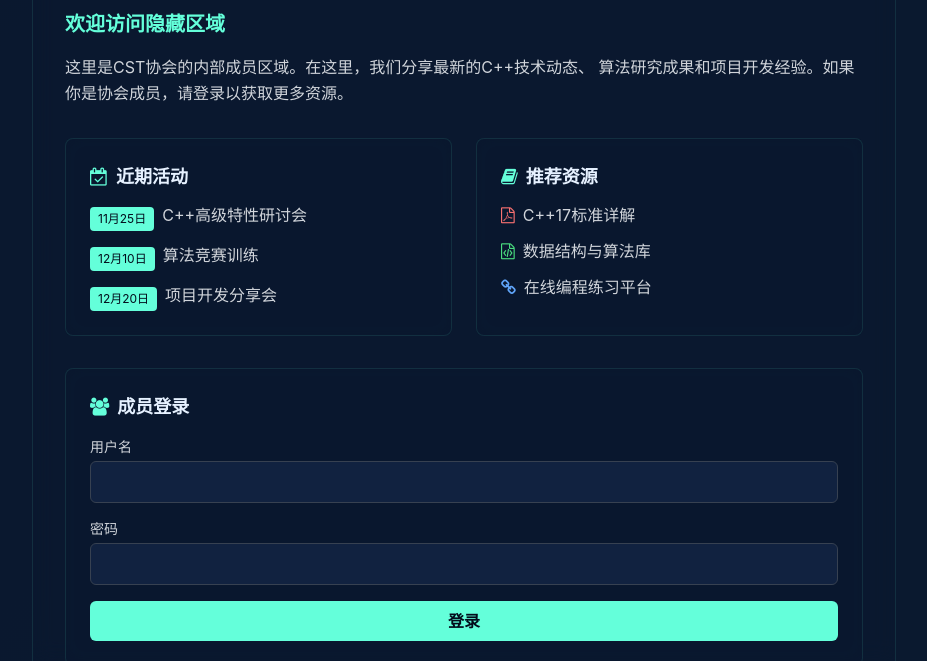
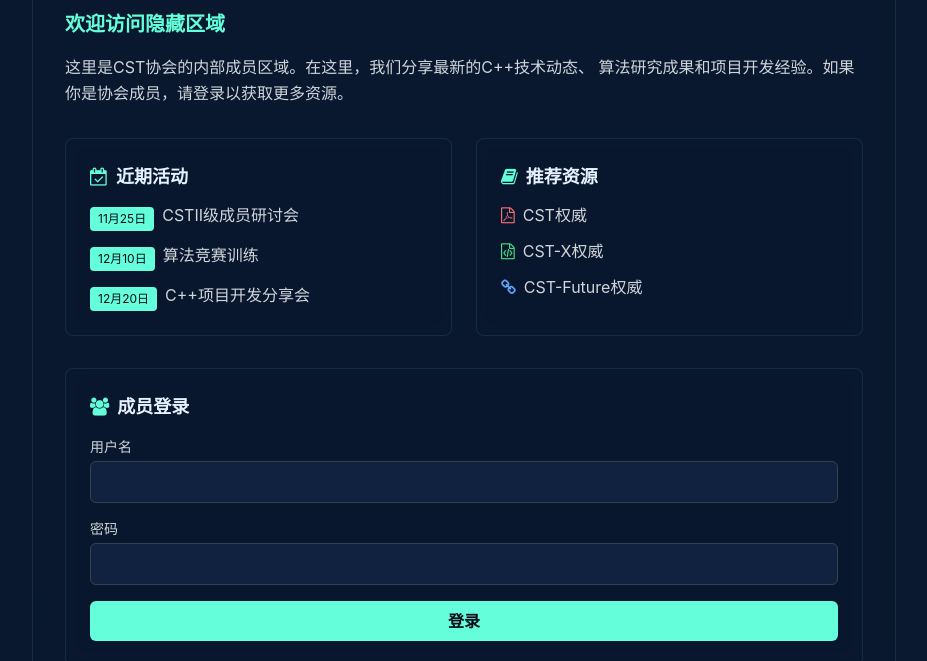
Before and after one commit to yonghenstar/c-codeweb, a plain HTML site: page code/1.html in a window 1280 px wide. Both pictures are taken after a click on the element "CST协会代码分享平台 | 2025". Shown: the part 139-800 px from the top of the page, without its empty margins (176-1103 px from the left). Drawn offline with nearby package versions, Linux system fonts and the light colour scheme.

Commit message:
Update 1.html

```diff
--- a/code/1.html
+++ b/code/1.html
@@ -344,7 +344,7 @@
                         <ul class="text-gray-300 space-y-3">
                             <li class="flex items-start">
                                 <span class="text-xs bg-secondary text-dark px-2 py-1 rounded mr-2 mt-1">11月25日</span>
-                                <span>C++高级特性研讨会</span>
+                                <span>CSTII级成员研讨会</span>
                             </li>
                             <li class="flex items-start">
                                 <span class="text-xs bg-secondary text-dark px-2 py-1 rounded mr-2 mt-1">12月10日</span>
@@ -352,7 +352,7 @@
                             </li>
                             <li class="flex items-start">
                                 <span class="text-xs bg-secondary text-dark px-2 py-1 rounded mr-2 mt-1">12月20日</span>
-                                <span>项目开发分享会</span>
+                                <span>C++项目开发分享会</span>
                             </li>
                         </ul>
                     </div>
@@ -365,15 +365,15 @@
                         <ul class="text-gray-300 space-y-3">
                             <li class="flex items-center">
                                 <i class="fa fa-file-pdf-o text-red-400 mr-2"></i>
-                                <span>C++17标准详解</span>
+                                <span>CST权威</span>
                             </li>
                             <li class="flex items-center">
                                 <i class="fa fa-file-code-o text-green-400 mr-2"></i>
-                                <span>数据结构与算法库</span>
+                                <span>CST-X权威</span>
                             </li>
                             <li class="flex items-center">
                                 <i class="fa fa-link text-blue-400 mr-2"></i>
-                                <span>在线编程练习平台</span>
+                                <span>CST-Future权威</span>
                             </li>
                         </ul>
                     </div>
@@ -507,7 +507,7 @@
         function updatePageWithCodeData(code) {
             // Get category name
             const categoryNames = {
-                'data-structure': '数据结构',
+                'homework': '编程作业',
                 'algorithm': '算法',
                 'basic': '基础语法',
                 'advanced': '高级特性'
```
